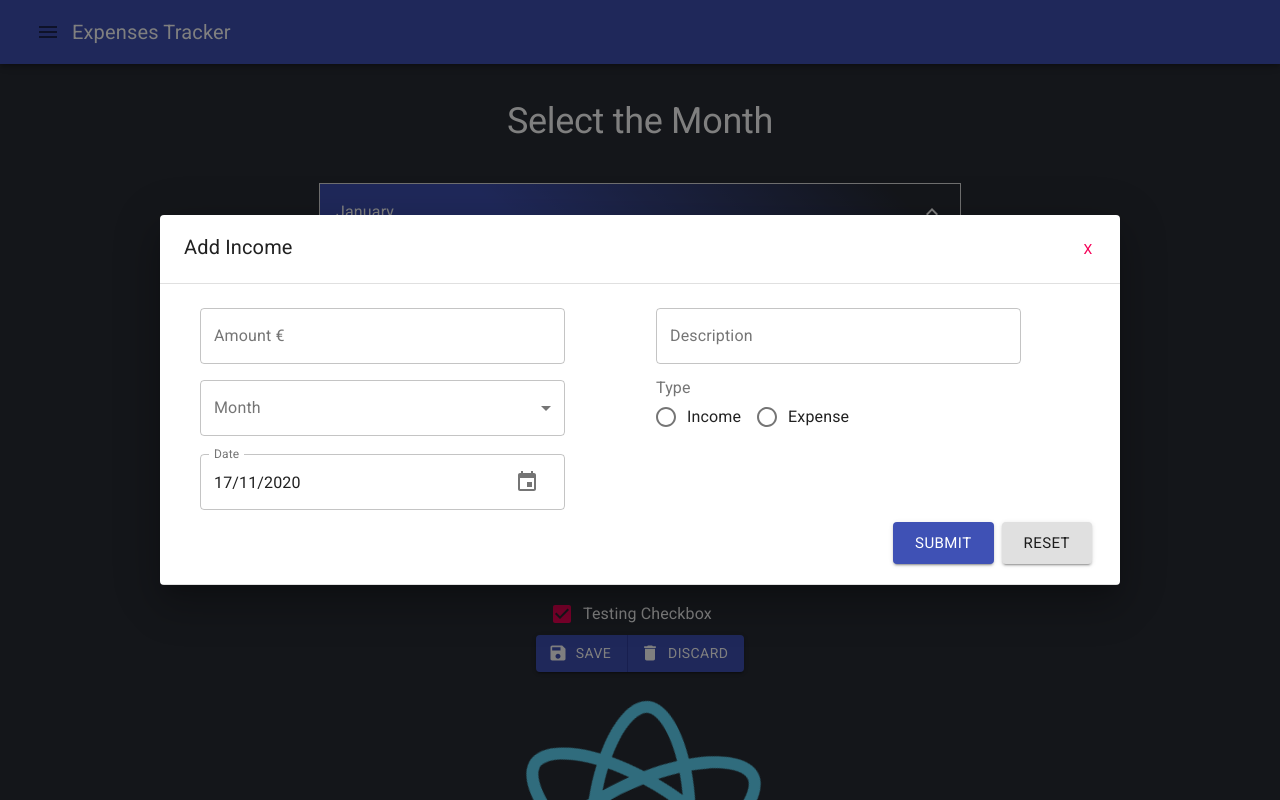
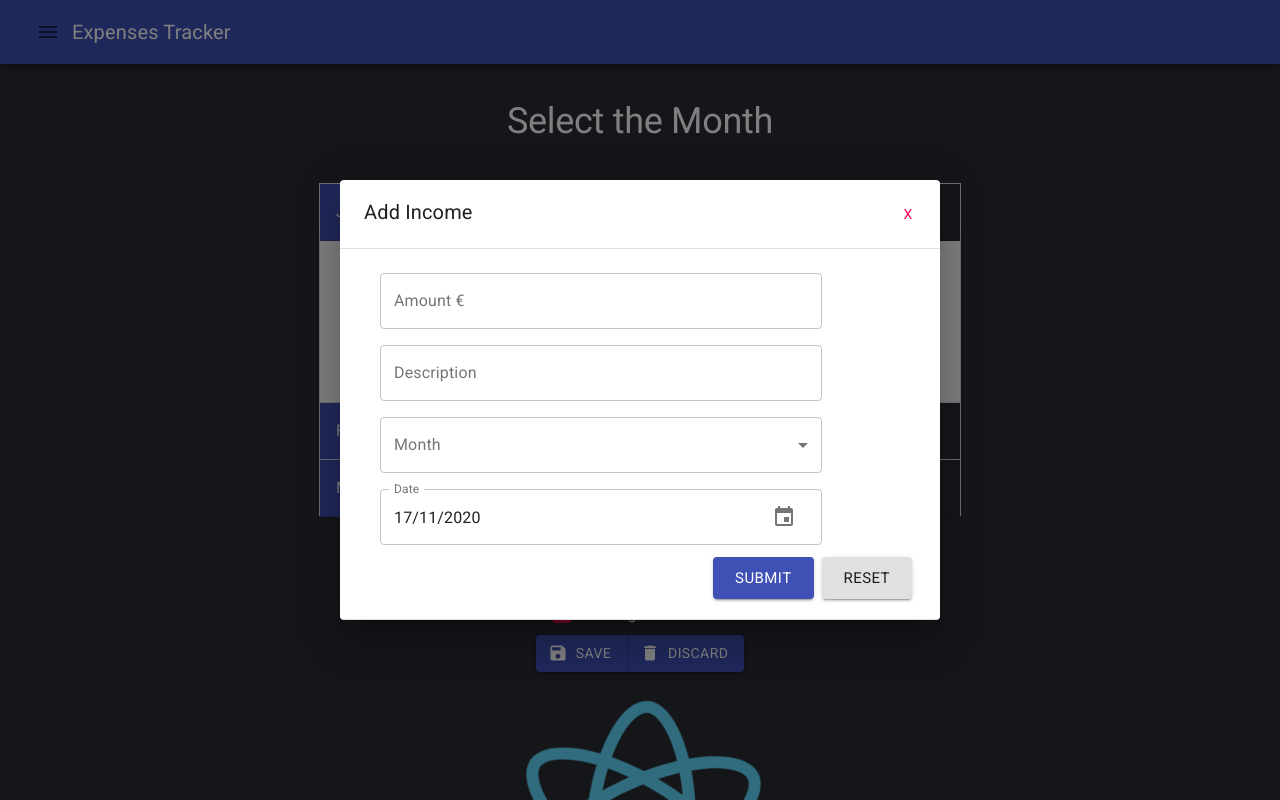
Before and after one commit to migueltavarestech/expense-tracker, a React (Create React App) app: page / in a window 1280 px wide. Both pictures are taken after a click on the button "ADD INCOME +". Shown: the top 800 px of the page. Built offline with nearby package versions, Linux system fonts and the light colour scheme.

Commit message:
Add records in LocalStorage

```diff
--- a/src/Home.jsx
+++ b/src/Home.jsx
@@ -152,8 +152,7 @@ const Home = () => {
                                     <Popup
                                     openPopup={openPopup}
                                     setOpenPopup={setOpenPopup}
-                                    title = 'Add Income'
-                                    >
+                                    title = 'Add Income'>
                                         <Expenses />
                                     </Popup>
                                     <Button onClick={() => setOpenPopup(true)}>Add Income +</Button>
--- a/src/components/ExpensesForm.js
+++ b/src/components/ExpensesForm.js
@@ -6,7 +6,7 @@ import Controls from './controls/Controls';
 const typeItems = [
     {id:'income',title:'Income'},
     {id:'expense',title:'Expense'}
-]
+];
 
 const initialFValues = {
     id: 0,
@@ -15,7 +15,7 @@ const initialFValues = {
     month: '',
     type: '',
     date: new Date()
-}
+};
 
 const months = [
     {id: '1', title: 'January'},
@@ -30,7 +30,32 @@ const months = [
     {id: '10', title: 'October'},
     {id: '11', title: 'November'},
     {id: '12', title: 'December'}
-]
+];
+
+const KEYS = {
+    records: 'records',
+    recordId: 'recordId'
+}
+
+const insertRecord = (data) => {
+    let records = getAllRecords();
+    data['id'] = generateRecordId();
+    records.push(data);
+    localStorage.setItem(KEYS.records, JSON.stringify(records));
+};
+
+const generateRecordId = () => {
+    if (localStorage.getItem(KEYS.recordId) == null)
+        localStorage.setItem(KEYS.recordId, '0')
+    var id = parseInt(localStorage.getItem(KEYS.recordId))
+    localStorage.setItem(KEYS.recordId, (++id).toString())
+};
+
+const getAllRecords = () => {
+    if (localStorage.getItem(KEYS.records) == null)
+        localStorage.setItem(KEYS.records, JSON.stringify([]))
+    return JSON.parse(localStorage.getItem(KEYS.records));
+};
 
 export default function ExpensesForm() {
 
@@ -59,14 +84,16 @@ export default function ExpensesForm() {
 
     const handleSubmit = e => {
         e.preventDefault()
-        if (validate())
-            window.alert('test')
+        if (validate()){
+            insertRecord(values);
+            resetForm();
+        }
     };
 
     return (
         <Form onSubmit={handleSubmit}>
             <Grid container>
-                <Grid item xs={6}>
+                <Grid item xs={12}>
                     <Controls.Input
                     name = 'amount'
                     label = 'Amount €'
@@ -74,14 +101,14 @@ export default function ExpensesForm() {
                     onChange = {handleInputChange}
                     error={errors.amount}/>
                 </Grid>
-                <Grid item xs={6}>
+                <Grid item xs={12}>
                     <Controls.Input
                     name = 'description'
                     label = 'Description'
                     value={values.description}
                     onChange={handleInputChange}/>
                 </Grid>
-                <Grid item xs={6}>
+                <Grid item xs={12}>
                     <Controls.Select
                     name='month'
                     label='Month'
@@ -90,15 +117,15 @@ export default function ExpensesForm() {
                     options={months}
                     error={errors.month}/>
                 </Grid>
-                <Grid item xs={6}>
+                {/* <Grid item xs={6}>
                     <Controls.RadioGroup
                     name='type'
                     label='Type'
                     value={values.type}
                     onChange={handleInputChange}
                     items={typeItems}/>
-                </Grid>
-                <Grid item xs={6}>
+                </Grid> */}
+                <Grid item xs={12}>
                     <Controls.DatePicker
                     name='date'
                     label='Date'
--- a/src/components/Popup.js
+++ b/src/components/Popup.js
@@ -12,7 +12,7 @@ export default function Popup(props) {
     const { title, children, openPopup, setOpenPopup } = props;
     const classes = useStyles();
     return (
-        <Dialog open={openPopup} maxWidth='md'>
+        <Dialog open={openPopup}>
             <DialogTitle className={classes.dialogTitle}>
                 <div style={{ display: 'flex' }}>
                     <Typography variant='h6' component='div' style={{ flexGrow: 1 }}>
```
